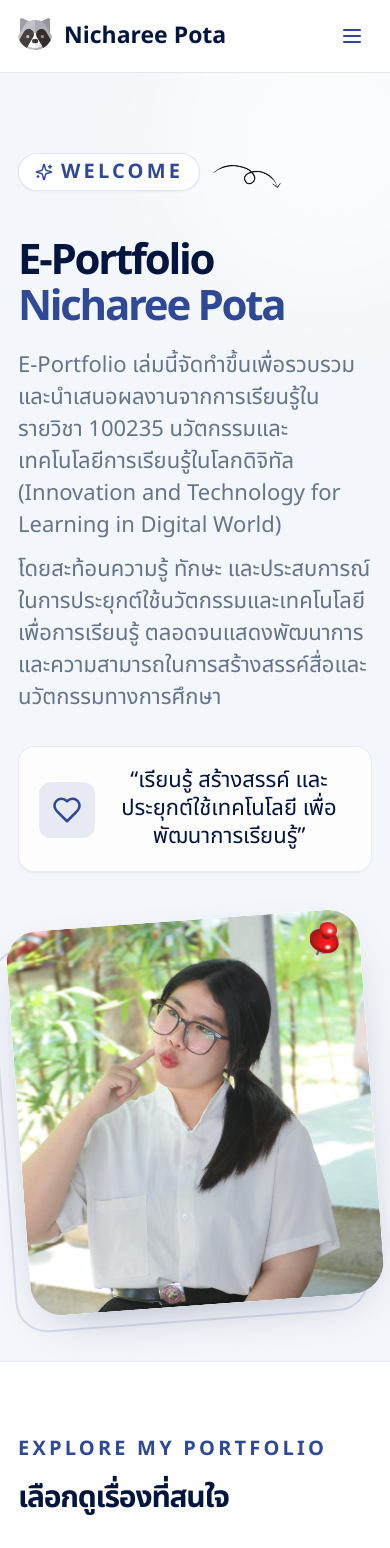
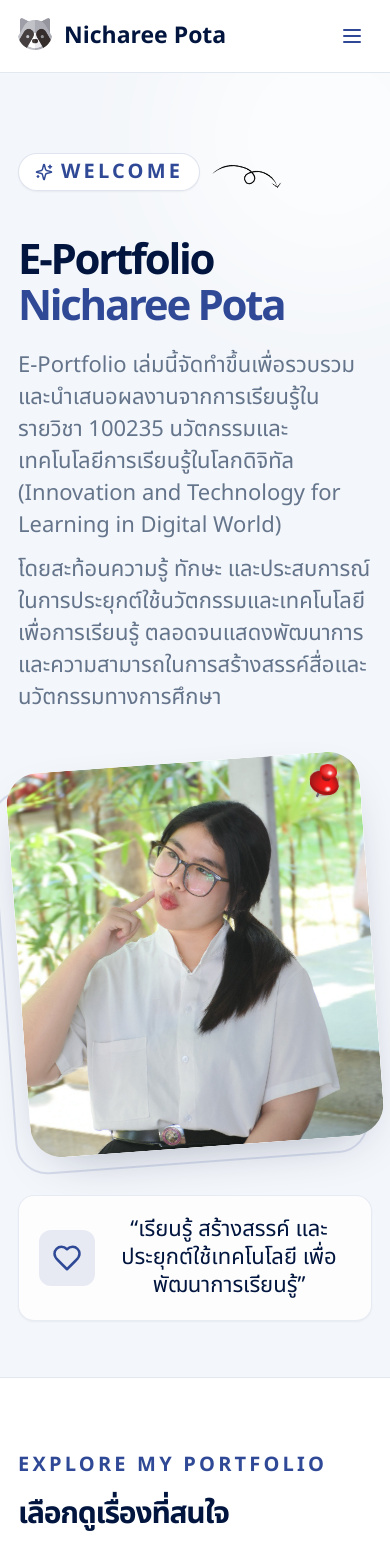
Before and after one commit to wachirapong-n/Pota-portfolio, a Next.js app: page / in a window 390 px wide. Shown: the top 1548 px of the page. Built offline with nearby package versions, Linux system fonts and the light colour scheme.

Commit message:
add flex col when mobile screen

```diff
--- a/app/page.tsx
+++ b/app/page.tsx
@@ -58,21 +58,13 @@ export default function Home() {
               <span className="text-primary">{profile.name}</span>
             </h1>
 
-            <p className="mt-5 max-w-[560px] text-[22px] leading-8 text-muted md:text-2xl">
+            <p className="mt-5 max-w-[560px] text-[22px] leading-8 text-muted md:text-2xl max-md:max-w-full">
               {profile.bio}
             </p>
 
-            <p className="mt-3 max-w-[560px] text-[22px] leading-8 text-muted md:text-2xl">
+            <p className="mt-3 max-w-[560px] text-[22px] leading-8 text-muted md:text-2xl max-md:max-w-full">
               {profile.bio2}
             </p>
-            <div className="mt-8 flex max-w-[560px] items-center gap-3 rounded-2xl border border-primary/10 bg-white/80 p-5 shadow-sm">
-              <span className="mt-0.5 grid h-14 w-14 shrink-0 place-items-center rounded-xl bg-primary/10 text-primary">
-                <Heart size={30} aria-hidden="true" />
-              </span>
-              <p className="flex-1 text-center text-[22px] leading-7 text-ink md:text-2xl">
-                &ldquo;{profile.objective}&rdquo;
-              </p>
-            </div>
           </ScrollReveal>
           <ScrollReveal
             direction="right"
@@ -97,12 +89,26 @@ export default function Home() {
               </div>
             </div>
           </ScrollReveal>
+          <ScrollReveal
+            direction="up"
+            delay={200}
+            className="w-full md:col-span-2"
+          >
+            <div className="flex w-full items-center gap-3 rounded-2xl border border-primary/10 bg-white/80 p-5 shadow-sm">
+              <span className="grid h-14 w-14 shrink-0 place-items-center rounded-xl bg-primary/10 text-primary">
+                <Heart size={30} aria-hidden="true" />
+              </span>
+              <p className="max-w-full flex-1 text-center text-[22px] leading-7 text-ink md:text-2xl">
+                &ldquo;{profile.objective}&rdquo;
+              </p>
+            </div>
+          </ScrollReveal>
         </div>
       </section>
 
       <section className="relative py-[100px] max-md:py-[72px]">
         <div
-          className="pointer-events-none absolute left-0 top-[150px] z-10 hidden h-[400px] overflow-hidden xl:block"
+          className="pointer-events-none absolute left-0 top-[150px] z-0 hidden h-[400px] overflow-hidden xl:block"
           style={{ width: "calc((100vw - 1120px) / 2 + 24px)" }}
           aria-hidden="true"
         >
@@ -111,17 +117,19 @@ export default function Home() {
             clipReveal="left-to-right"
             className="absolute left-0 top-0 h-[400px] w-[400px]"
           >
+            <div className="absolute left-0 top-0 h-[clamp(160px,calc(75vw_-_804px),400px)] w-[clamp(160px,calc(75vw_-_804px),400px)]">
               <Image
                 src="/images/arrows/vector3.png"
                 alt=""
                 aria-hidden="true"
                 fill
-              sizes="400px"
+                sizes="(max-width: 1610px) 75vw, 400px"
                 className="-scale-y-100 object-contain"
               />
+            </div>
           </ScrollReveal>
         </div>
-        <div className={container}>
+        <div className={`${container} relative z-10`}>
           <ScrollReveal
             direction="left"
             className="mb-9 flex items-end justify-between gap-6 max-sm:items-start"
```
Lines whose indentation alone changed are shown as unchanged.
